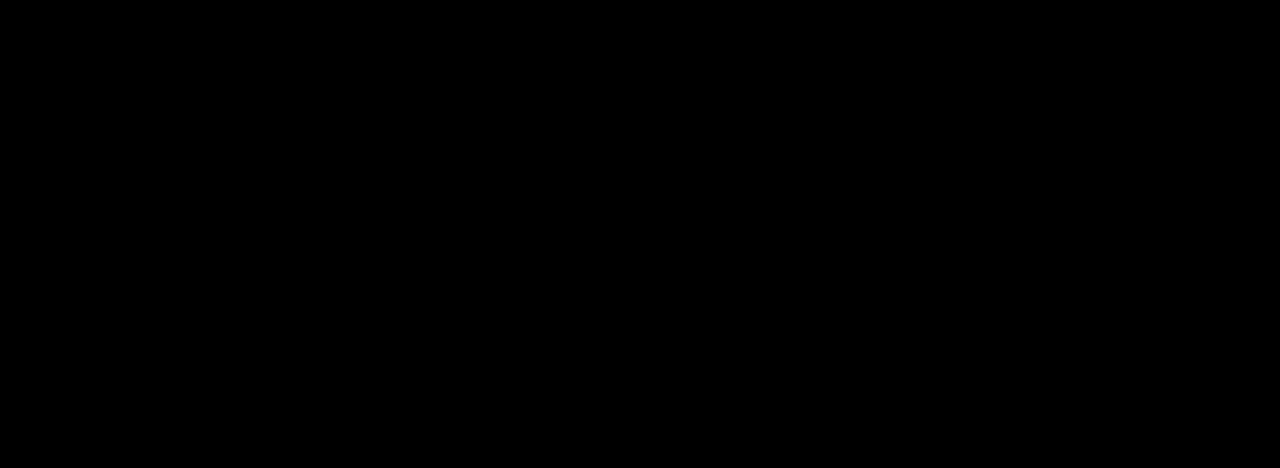
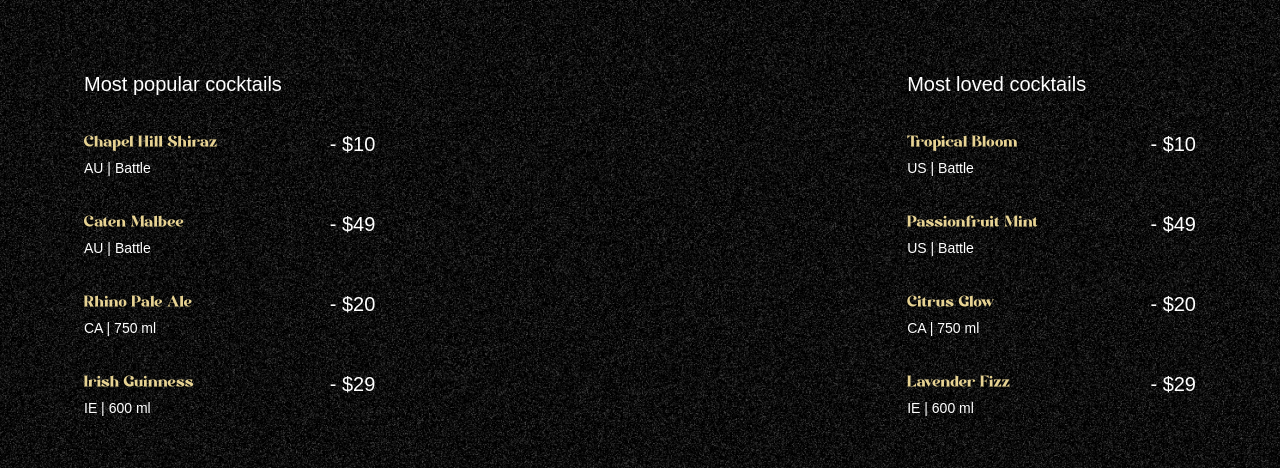
Before and after one commit to adixshrma1/gsap_cocktail, a React (Vite) app: page / in a window 1280 px wide. Shown: the part 890-1358 px from the top of the page. Built offline with nearby package versions, Linux system fonts and the light colour scheme; a web font is replaced by a local one.

Commit message:
implement cocktail

```diff
--- a/src/App.jsx
+++ b/src/App.jsx
@@ -2,6 +2,7 @@
 import gsap from "gsap";
 import Navbar from "./components/Navbar";
 import Hero from "./components/Hero";
+import Cocktails from "./components/Cocktails";
 
 gsap.registerPlugin(ScrollTrigger, SplitText);
 
@@ -10,7 +11,7 @@
     <main>
       <Navbar />
       <Hero />
-      <div className="h-screen"></div>
+      <Cocktails />
     </main>
   );
 };
--- /dev/null
+++ b/src/components/Cocktails.jsx
@@ -0,0 +1,64 @@
+import { useGSAP } from '@gsap/react'
+import { cocktailLists, mockTailLists } from '../constants'
+import gsap from 'gsap'
+
+const Cocktails = () => {
+
+    useGSAP(()=>{
+        const parallaxTimeline = gsap.timeline({
+            scrollTrigger: {
+                trigger: '#cocktails',
+                start: 'top 30%',
+                end: 'bottom 80%',
+                scrub: true,
+            }
+        })
+        .from('#c-left-leaf',{
+            x: -100, y: 100,
+        })
+        .from('#c-right-leaf',{
+            x: 100, y: 100
+        })
+    }, [])
+
+  return (
+    <section id='cocktails' className='noisy lg:px-[5%]'>
+        <img src="/images/cocktail-left-leaf.png" alt="l-leaf" id='c-left-leaf'/>
+        <img src="/images/cocktail-right-leaf.png" alt="r-leaf" id='c-right-leaf'/>
+
+        <div className='list'>
+            <div className='popular'>
+                <h2>Most popular cocktails</h2>
+                <ul>
+                    {cocktailLists.map((drink) => (
+                        <li key={drink.name}>
+                            <div className="md:me-28">
+                                <h3>{drink.name}</h3>
+                                <p>{drink.country} | {drink.detail}</p>
+                            </div>
+                            <span>- {drink.price}</span>
+                        </li>
+                    ))}
+                </ul>
+            </div>
+
+            <div className='loved'>
+                <h2>Most loved cocktails</h2>
+                <ul>
+                    {mockTailLists.map((drink) => (
+                        <li key={drink.name}>
+                            <div className="me-28">
+                                <h3>{drink.name}</h3>
+                                <p>{drink.country} | {drink.detail}</p>
+                            </div>
+                            <span>- {drink.price}</span>
+                        </li>
+                    ))}
+                </ul>
+            </div>
+        </div>
+    </section>
+  )
+}
+
+export default Cocktails
```
